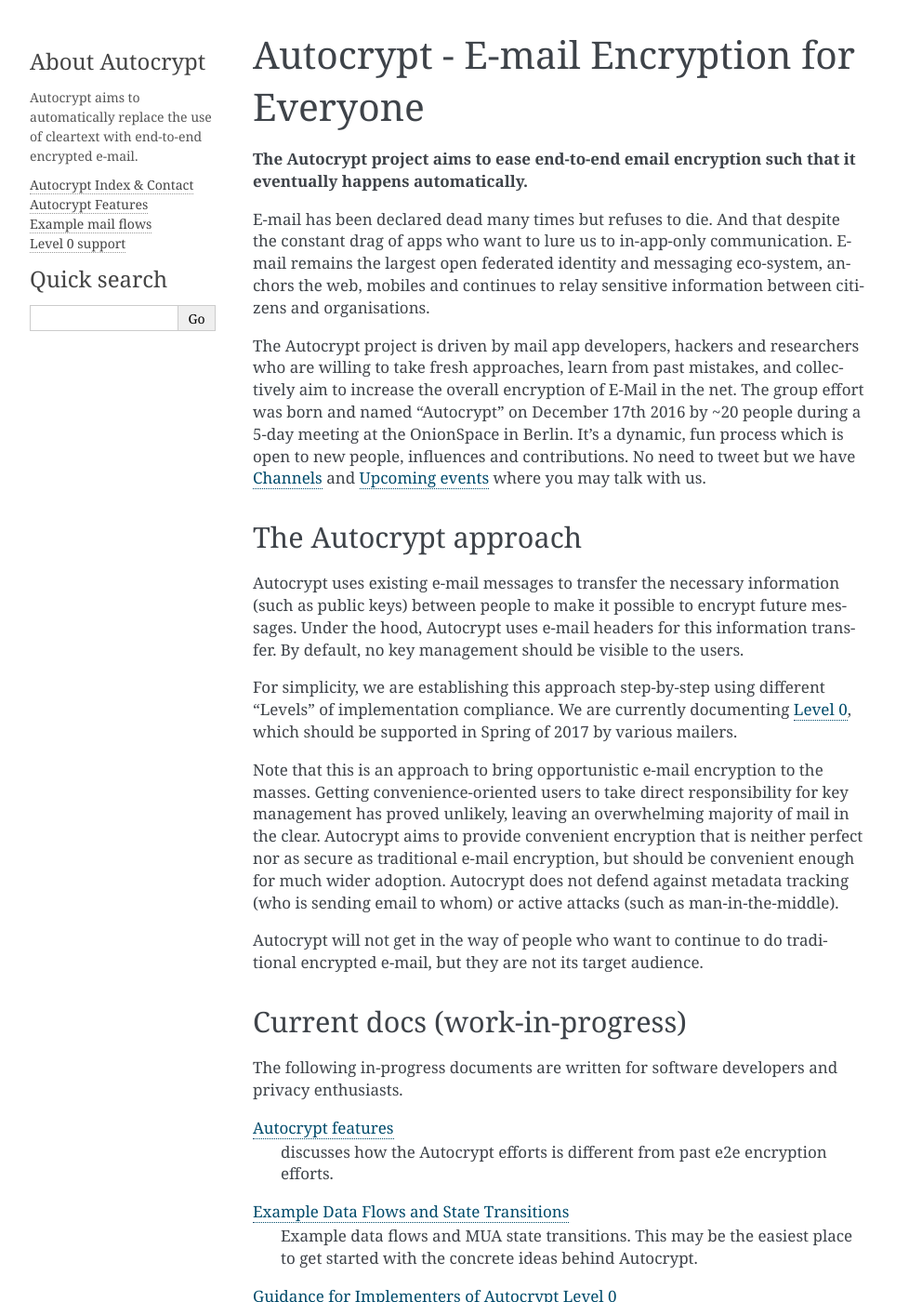
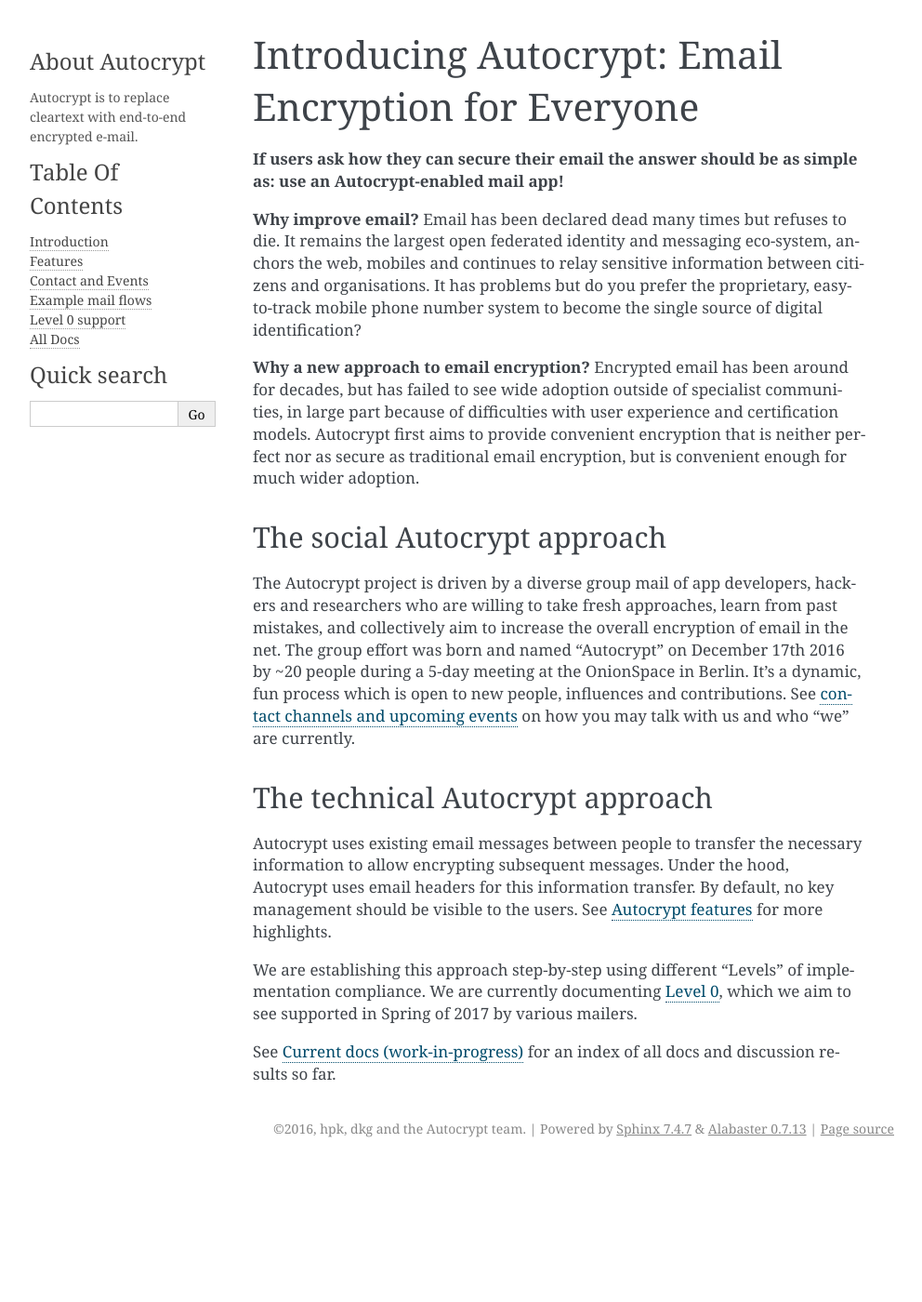
Before and after one commit to autocrypt/autocrypt, a Sphinx documentation site: the page built from doc/index.rst, in a window 1280 px wide and 1400 px high. Shown: the whole window at 93% size, without its empty margins (148-1140 px from the left). Built offline with Sphinx 7.4.7, drawn with Linux system fonts in a browser that asks for light colours; some of the changed text lies outside the part shown.

Commit message:
fix #7 -- final reorg wrt sidebar and pages for now from my side. I think the introduction is now clearer, the links on the left side point to the main currently interesting docs.

```diff
--- a/doc/_templates/globaltoc.html
+++ b/doc/_templates/globaltoc.html
@@ -1,7 +1,11 @@
+
+<h3><a href="{{ pathto('contents') }}">{{ _('Table Of Contents') }}</a></h3>
 
 <ul>
-  <li><a href="{{ pathto('index') }}">Autocrypt Index & Contact</a></li>
-  <li><a href="{{ pathto('features') }}">Autocrypt Features</a></li>
+  <li><a href="{{ pathto('index') }}">Introduction</a></li>
+  <li><a href="{{ pathto('features') }}">Features</a></li>
+  <li><a href="{{ pathto('contact') }}">Contact and Events</a></li>
   <li><a href="{{ pathto('examples') }}">Example mail flows</a></li>
   <li><a href="{{ pathto('level0') }}">Level 0 support</a></li>
+  <li><a href="{{ pathto('contents') }}">All Docs</a></li>
 </ul>
--- a/doc/_templates/sidebarintro.html
+++ b/doc/_templates/sidebarintro.html
@@ -1,5 +1,5 @@
 <h3>About Autocrypt</h3>
 <p>
-  Autocrypt aims to automatically replace the use of
-  cleartext with end-to-end encrypted e-mail.
+  Autocrypt is to replace cleartext with
+  end-to-end encrypted e-mail.
 </p>
--- a/doc/conf.py
+++ b/doc/conf.py
@@ -51,7 +51,7 @@
 # source_encoding = 'utf-8-sig'
 
 # The master toctree document.
-master_doc = 'index'
+master_doc = 'contents'
 
 # General information about the project.
 project = u'Autocrypt'
@@ -63,9 +63,9 @@
 # built documents.
 #
 # The short X.Y version.
-version = u'0.4'
+version = u'0.5'
 # The full version, including alpha/beta/rc tags.
-release = u'0.4'
+release = u'0.5'
 
 # The language for content autogenerated by Sphinx. Refer to documentation
 # for a list of supported languages.
--- a/doc/index.rst
+++ b/doc/index.rst
@@ -1,127 +1,50 @@
-Autocrypt - E-mail Encryption for Everyone
-==========================================
+Introducing Autocrypt: Email Encryption for Everyone
+====================================================
 
-**The Autocrypt project aims to ease end-to-end email encryption
-such that it eventually happens automatically.**
+**If users ask how they can secure their email the answer
+should be as simple as: use an Autocrypt-enabled mail app!**
 
-E-mail has been declared dead many times but refuses to die.  And that
-despite the constant drag of apps who want to lure us to
-in-app-only communication.  E-mail remains the largest open federated
-identity and messaging eco-system, anchors the web, mobiles and continues
-to relay sensitive information between citizens and organisations.
+**Why improve email?** Email has been declared dead many times but
+refuses to die. It remains the largest open federated identity and
+messaging eco-system, anchors the web, mobiles and continues to relay
+sensitive information between citizens and organisations. It has
+problems but do you prefer the proprietary, easy-to-track mobile phone
+number system to become the single source of digital identification?
 
-The Autocrypt project is driven by mail app developers, hackers
-and researchers who are willing to take fresh approaches, learn from
+**Why a new approach to email encryption?**  Encrypted email has been
+around for decades, but has failed to see wide adoption outside of
+specialist communities, in large part because of difficulties with user
+experience and certification models.  Autocrypt first aims to provide
+convenient encryption that is neither perfect nor as secure as
+traditional email encryption, but is convenient enough for
+much wider adoption.
+
+The social Autocrypt approach
+------------------------------
+
+The Autocrypt project is driven by a diverse group mail of app developers,
+hackers and researchers who are willing to take fresh approaches, learn from
 past mistakes, and collectively aim to increase the overall encryption
-of E-Mail in the net.  The group effort was born and named "Autocrypt"
+of email in the net.  The group effort was born and named "Autocrypt"
 on December 17th 2016 by ~20 people during a 5-day meeting at the
 OnionSpace in Berlin. It's a dynamic, fun process which is open to
-new people, influences and contributions. No need to tweet but
-we have :ref:`contact channels` and :ref:`upcoming events`
-where you may talk with us.
+new people, influences and contributions.  See :doc:`contact channels
+and upcoming events <contact>` on how you may talk with us and who
+"we" are currently.
 
 
-The Autocrypt approach
-----------------------
+The technical Autocrypt approach
+--------------------------------------
 
-Autocrypt uses existing e-mail messages to transfer the necessary
-information (such as public keys) between people to make it possible
-to encrypt future messages.  Under the hood, Autocrypt uses e-mail
-headers for this information transfer.  By default, no key management
-should be visible to the users.
+Autocrypt uses existing email messages between people to transfer
+the necessary information to allow encrypting subsequent messages.
+Under the hood, Autocrypt uses email headers for this information
+transfer. By default, no key management should be visible to the users.
+See :doc:`features` for more highlights.
 
-For simplicity, we are establishing this approach step-by-step using
-different "Levels" of implementation compliance.  We are currently
-documenting :doc:`Level 0 <level0>`, which should be supported in
-Spring of 2017 by various mailers.
+We are establishing this approach step-by-step using different "Levels"
+of implementation compliance.  We are currently documenting :doc:`Level
+0 <level0>`, which we aim to see supported in Spring of 2017 by various
+mailers.
 
-Note that this is an approach to bring opportunistic e-mail encryption
-to the masses.  Getting convenience-oriented users to take direct
-responsibility for key management has proved unlikely, leaving an
-overwhelming majority of mail in the clear.  Autocrypt aims to provide
-convenient encryption that is neither perfect nor as secure as
-traditional e-mail encryption, but should be convenient enough for
-much wider adoption.  Autocrypt does not defend against metadata
-tracking (who is sending email to whom) or active attacks (such as
-man-in-the-middle).
-
-Autocrypt will not get in the way of people who want to continue to do
-traditional encrypted e-mail, but they are not its target audience.
-
-
-Current docs (work-in-progress)
--------------------------------
-
-The following in-progress documents are written for software developers
-and privacy enthusiasts.
-
-:doc:`features`
-     discusses how the Autocrypt efforts is different from past
-     e2e encryption efforts.
-
-:doc:`examples`
-     Example data flows and MUA state transitions.  This may be the
-     easiest place to get started with the concrete ideas behind Autocrypt.
-
-:doc:`level0`
-     Minimum requirements and implementer guidance for Level 0
-     Autocrypt-capable MUAs.
-
-:doc:`other-crypto-interop`
-     Guidance for integrating Autocrypt with other e-mail encryption mechanisms
-     and UI for existing MUAs.
-
-:doc:`next-steps`
-     Future improvements for Autocrypt, beyond Level 0.
-
-:doc:`ecosystem-dangers`
-     Some documented risks and dangers to the mail ecosystem,
-     related to Autocrypt.
-
-:doc:`faq`
-
-:doc:`glossary`
-
-.. _`contact channels`:
-
-Channels
---------
-
-If you want to help, including offering constructive criticism,
-you may:
-
-- join the `Autocrypt mailing list`_
-
-- join chats at **#autocrypt on freenode or matrix.org**.
-
-- collaborate through PRs, issues and edits on our
-  `github Autocrypt repo`_
-
-.. _`Autocrypt mailing list`: https://lists.mayfirst.org/mailman/listinfo/autocrypt
-
-.. _`github Autocrypt repo`: https://github.com/autocrypt/autocrypt
-
-.. _`upcoming events`:
-
-Upcoming events
----------------
-
-- Dec 2016: at `33c3`_, Hamburg, scheduled talk at the
-  `We Fix the Net`_ session and probably a separate one.
-
-- Jan 2017: a prospective lightning talk from dkg at
-  `RealWorldCrypto 2017`_ in New york
-
-- Mar 2017: Autocrypt sessions at the `Internet Freedom Festival`_
-  with hackers and users, several Autocrypt-people there.
-
-- April/May 2017: next Autocrypt unconf-hackathon planned roughly
-  around DE/NL/CH
-
-.. _`33c3`: https://events.ccc.de/congress/2016/wiki/Main_Page
-
-.. _`We Fix the Net`: https://events.ccc.de/congress/2016/wiki/Session:We_Fix_the_Net
-
-.. _`RealWorldCrypto 2017`: http://www.realworldcrypto.com/rwc2017
-
-.. _`Internet Freedom Festival`: https://internetfreedomfestival.org/
+See :doc:`contents` for an index of all docs and discussion results so far.
```
Also changed, not shown: doc/contact.rst (added, +63 -0 lines), doc/contents.rst (added, +58 -0 lines), doc/features.rst (+0 -14 lines).
